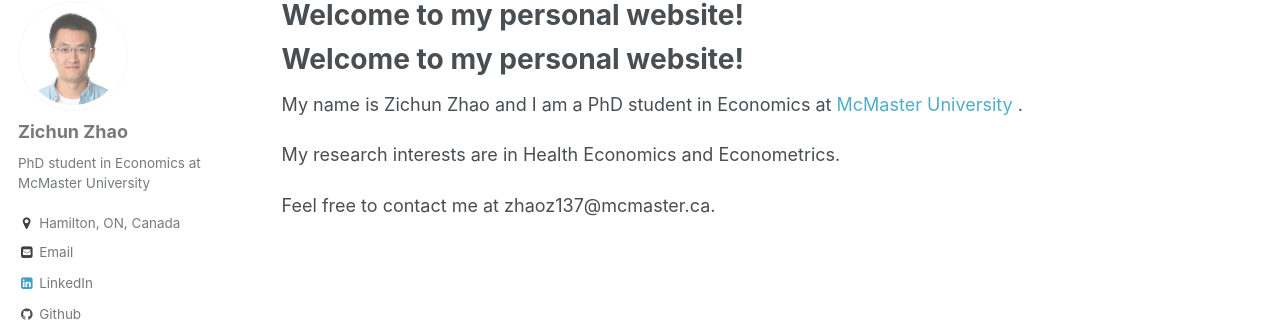
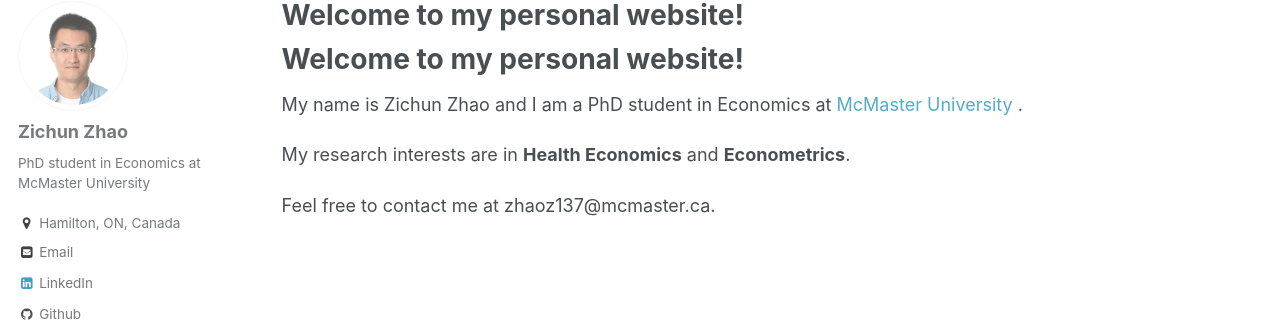
Before and after one commit to zichunzhao/zichunzhao.github.io, a Jekyll site: the page built from index.md, in a window 1280 px wide. Shown: the part 117-453 px from the top of the page. Built offline with Jekyll 4.4.1, drawn with Linux system fonts in a browser that asks for light colours; our own code applies the rules of GitHub Pages for plain Markdown files.

```diff
--- a/index.md
+++ b/index.md
@@ -2,7 +2,7 @@
 
 My name is Zichun Zhao and I am a PhD student in Economics at [McMaster University](https://socialsciences.mcmaster.ca/people/zhao-zichun) .
 
-My research interests are in Health Economics and Econometrics.
+My research interests are in <b>Health Economics</b> and <b>Econometrics</b>.
 
 
 Feel free to contact me at zhaoz137@mcmaster.ca.
```
